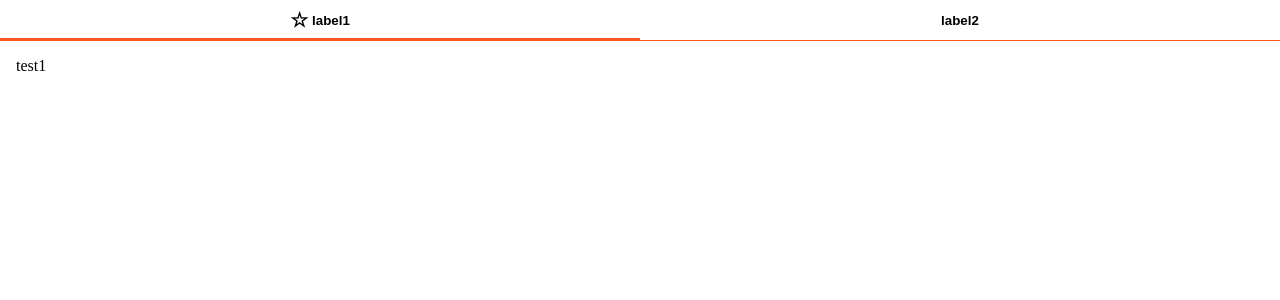
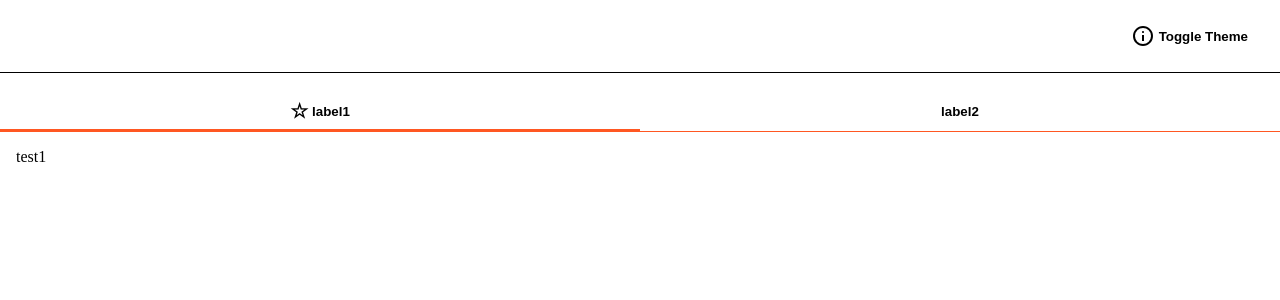
Before and after one commit to nilfocus/feflow, a SvelteKit app: page /tab in a window 1280 px wide. Shown: the top 300 px of the page. Built offline with nearby package versions, Linux system fonts and the light colour scheme.

Commit message:
color disabled

```diff
--- a/src/lib/components/button/Button.module.css
+++ b/src/lib/components/button/Button.module.css
@@ -31,7 +31,7 @@
 
 .button.outlined {
 	background: transparent;
-	border: 1px solid var(--ff-color-border);
+	border: 1px solid var(--ff-color-disabled);
 	transition: all 0.2s ease-in-out;
 	color: var(--ff-color-text);
 }
--- a/src/lib/constants.ts
+++ b/src/lib/constants.ts
@@ -47,8 +47,8 @@ export const themeConfigDefault: ThemeConfigType = {
 			colorSurfaceVariant: "#10101380",
 			colorOnSurface: "#f9fafb",
 			colorBorder: "#27272a",
-			colorDisabled: "#374151",
-			colorOnDisabled: "#9ca3af",
+			colorDisabled: "#ffffff1f",
+			colorOnDisabled: "#ffffff4d",
 			colorFocus: "#a7dffcb3",
 			colorOnFocus: "#a7dffc"
 		}
--- a/src/routes/+layout.svelte
+++ b/src/routes/+layout.svelte
@@ -1,7 +1,17 @@
 <script lang="ts">
-	import { customThemeConfig, ThemeProvider, Toaster } from "@/lib/index.js"
+	import { InfoIcon } from "@/lib/icons/index.js"
+	import {
+		Button,
+		customThemeConfig,
+		Separator,
+		themeMode,
+		ThemeProvider,
+		Toaster
+	} from "@/lib/index.js"
 
 	let { children } = $props()
+
+	const { toggleThemeMode } = themeMode()
 
 	const customTheme = customThemeConfig({
 		colors: { light: { colorBg: "blue" }, dark: { colorPrimary: "yellow" } }
@@ -11,5 +21,13 @@
 <Toaster fullWidth />
 
 <ThemeProvider {customTheme}>
+	<div style="display:flex; justify-self: flex-end; padding: 1rem;">
+		<Button onclick={toggleThemeMode}>
+			<InfoIcon />
+			Toggle Theme
+		</Button>
+	</div>
+	<Separator />
+	<br />
 	{@render children()}
 </ThemeProvider>
```
Also changed, not shown: src/routes/+page.svelte (+0 -11 lines), 1 other file (tests, documents, lock files or other folders).
